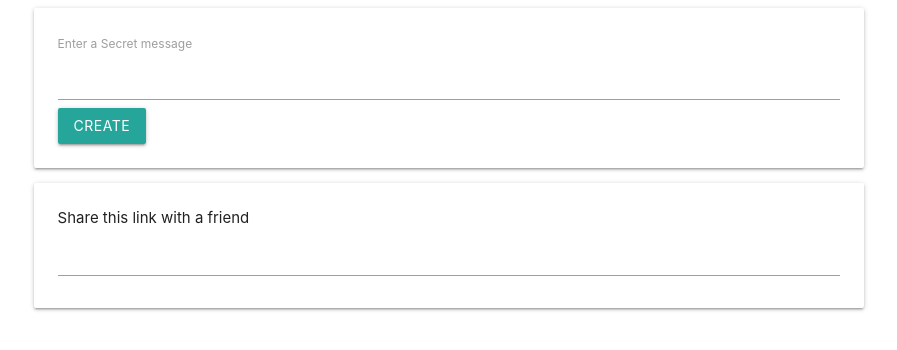
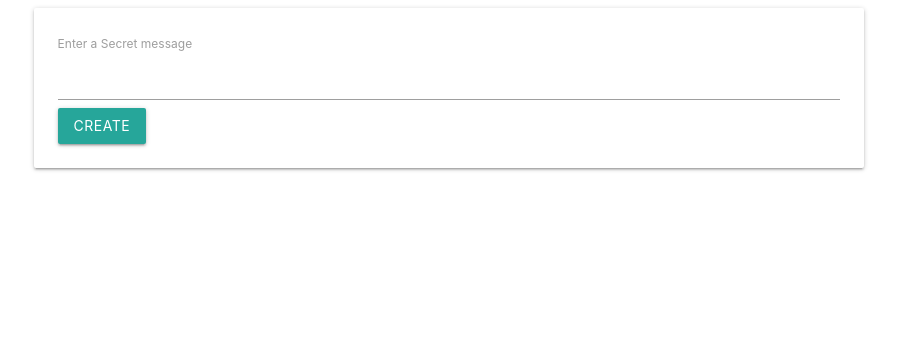
Before and after one commit to BeataJ/message-sharing, a plain HTML site: page index.html in a window 1280 px wide. Shown: the whole page, without its empty margins (191-1088 px from the left). Drawn offline with nearby package versions, Linux system fonts and the light colour scheme.

Commit message:
add .hide to share

```diff
--- a/index.html
+++ b/index.html
@@ -21,7 +21,7 @@
         </form>
       </div>
 
-      <div class="card-panel">
+      <div class="card-panel hide">
         <div>
           Share this link with a friend
           <input id="link-input" />
```
